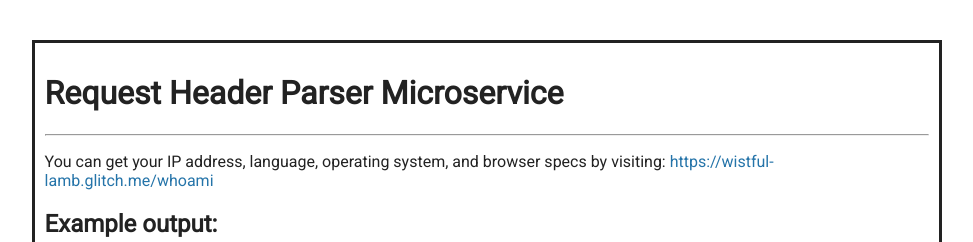
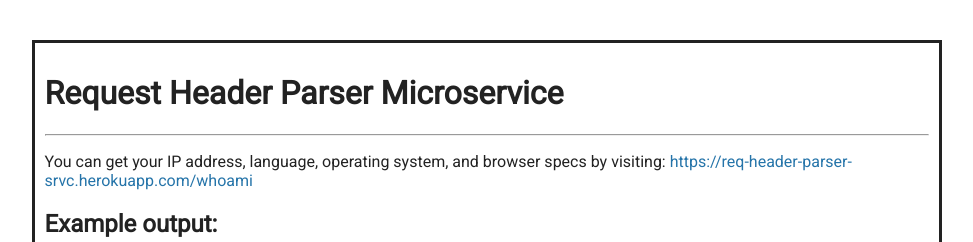
Before and after one commit to apes22/request-header-parser-microservice, a website: page views/index.html in a window 1280 px wide. Shown: the top 242 px of the page, without its empty margins (153-1126 px from the left). Drawn offline with Linux system fonts and the light colour scheme.

Commit message:
Update heroku website link.

```diff
--- a/views/index.html
+++ b/views/index.html
@@ -17,7 +17,7 @@
           <hr>
           <p>
             You can get your IP address, language, operating system, and browser specs by visiting:
-            <a href="https://wistful-lamb.glitch.me/whoami" target="_blank">https://wistful-lamb.glitch.me/whoami</a>
+            <a href="https://req-header-parser-srvc.herokuapp.com/whoami" target="_blank">https://req-header-parser-srvc.herokuapp.com/whoami</a>
 
           </p>
 
```
